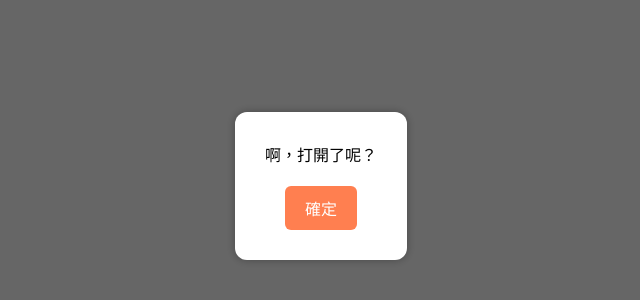
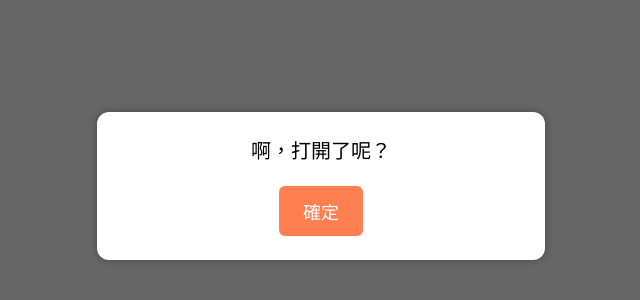
Before and after one commit to yin06hc/waiting_for_you, a plain HTML site: page index.html in a window 1280 px wide. Shown: the part 214-514 px from the top of the page, without its empty margins (319-959 px from the left). Drawn offline with Linux system fonts and the light colour scheme.

Commit message:
Update index.html

```diff
--- a/index.html
+++ b/index.html
@@ -3,6 +3,7 @@
 <head>
   <meta charset="UTF-8">
   <title>？？？</title>
+  <meta name="viewport" content="width=device-width, initial-scale=1.0">
   <style>
     html, body {
       margin: 0;
@@ -20,18 +21,24 @@
       justify-content: center;
       align-items: center;
       z-index: 1000;
+      padding: 10px;
+      box-sizing: border-box;
     }
     .popup {
       background: white;
-      padding: 30px;
+      padding: 24px;
       border-radius: 12px;
       text-align: center;
       box-shadow: 0 0 10px rgba(0,0,0,0.3);
+      max-width: 90vw;
+      width: 400px;
+      font-size: 20px;
+      line-height: 1.5;
     }
     .popup button {
       margin-top: 20px;
-      padding: 10px 20px;
-      font-size: 16px;
+      padding: 12px 24px;
+      font-size: 18px;
       border: none;
       background-color: #ff7f50;
       color: white;
@@ -46,7 +53,7 @@
       height: 100vh;
       background-color: black;
       color: white;
-      font-size: 32px;
+      font-size: 28px;
       font-weight: bold;
       padding: 20px;
       box-sizing: border-box;
```
